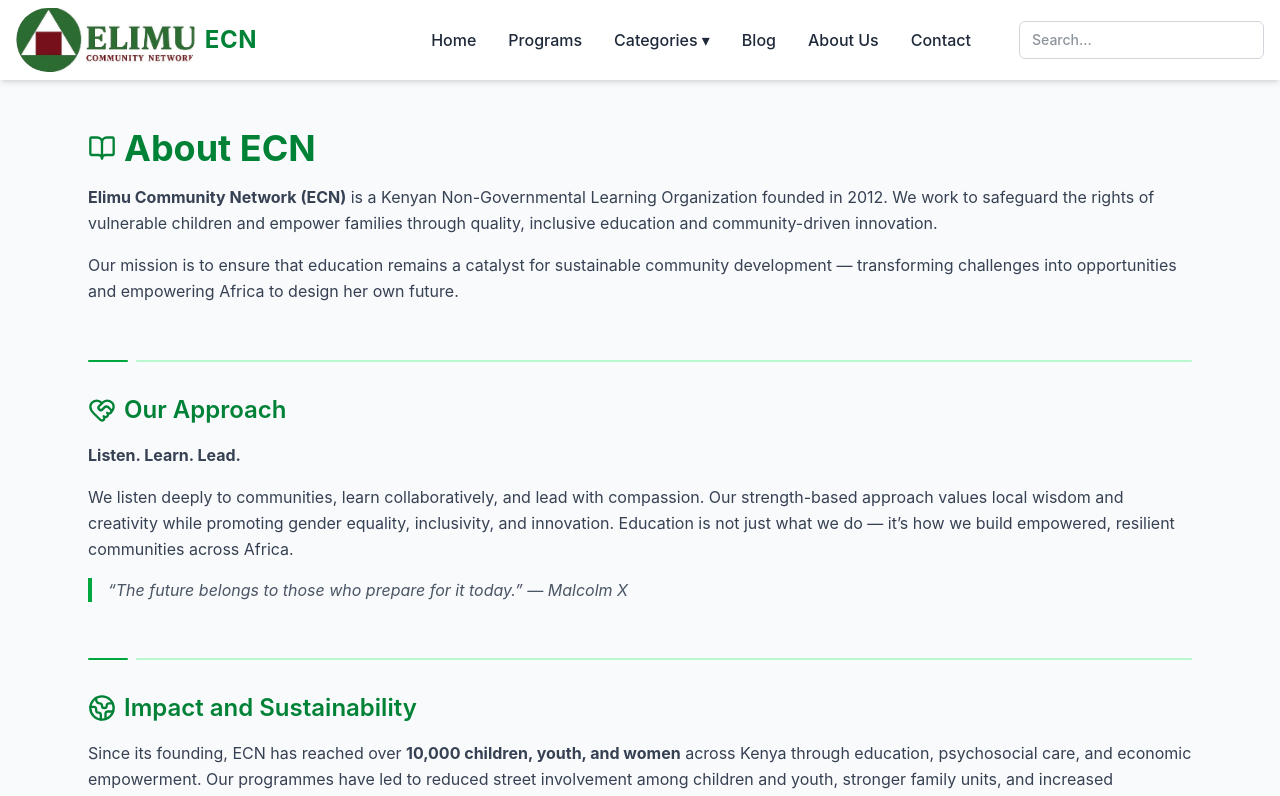
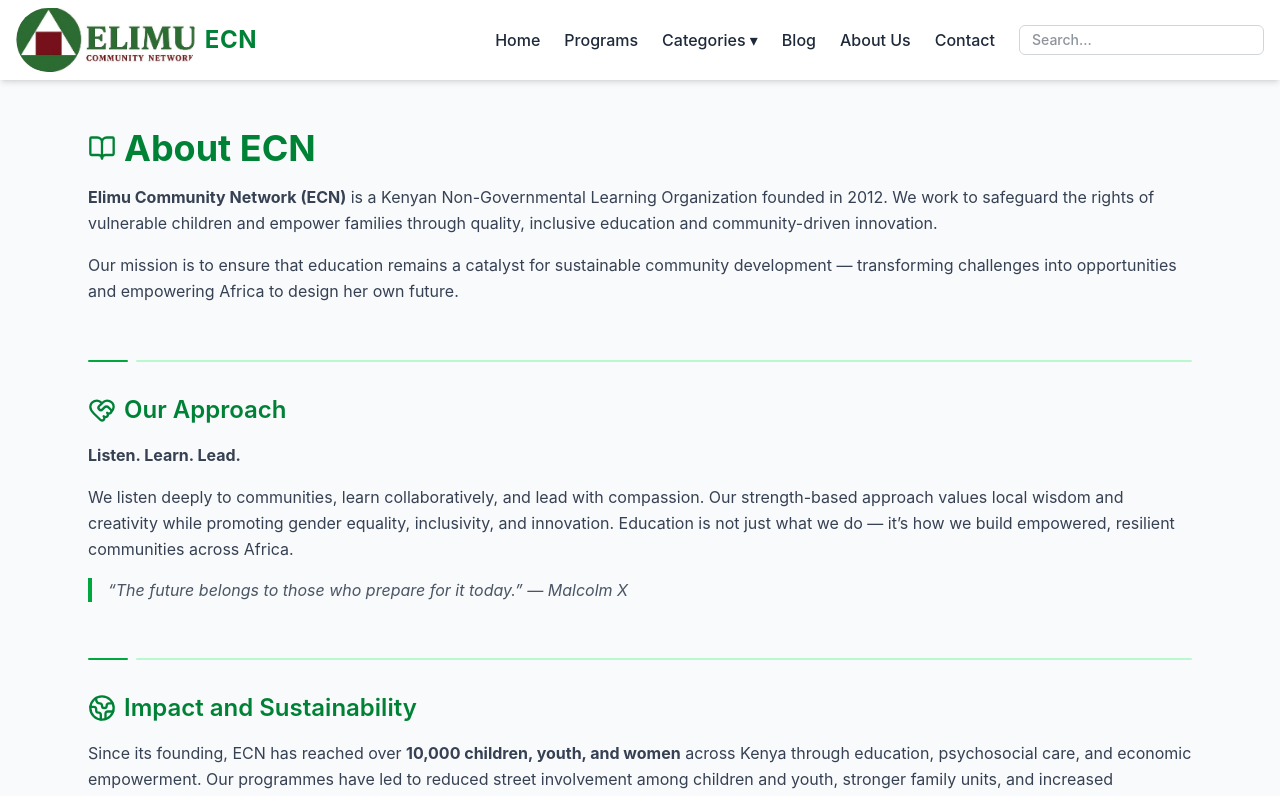
Before and after one commit to steph10920/ecnafrica, a React (Vite) app: page /about in a window 1280 px wide. Shown: the top 796 px of the page. Built offline with nearby package versions, Linux system fonts and the light colour scheme.

Commit message:
changes made in navbar

```diff
--- a/src/components/NavBar.jsx
+++ b/src/components/NavBar.jsx
@@ -16,36 +16,6 @@
     else window.scrollTo({ top: 0, left: 0, behavior: "smooth" });
   };
 
-  const searchMap = [
-    { keyword: "home", page: "/" },
-    { keyword: "about", page: "/about" },
-    { keyword: "vision", page: "/about#vision" },
-    { keyword: "mission", page: "/about#mission" },
-    { keyword: "programs", page: "/programs" },
-    { keyword: "education", page: "/programs#education" },
-    { keyword: "child protection", page: "/programs#child-protection" },
-    { keyword: "community", page: "/programs#community" },
-    { keyword: "blog", page: "/blog" },
-    { keyword: "contact", page: "/contact" },
-  ];
-
-  const handleSearchSubmit = (e) => {
-    e.preventDefault();
-    const query = searchQuery.trim().toLowerCase();
-    if (!query) return;
-
-    const result = searchMap.find((item) => query.includes(item.keyword));
-    if (result) handleNavClick(result.page);
-    else alert("No matching page or section found!");
-    setSearchQuery("");
-  };
-
-  useEffect(() => {
-    const onScroll = () => setIsScrolled(window.scrollY > 50);
-    window.addEventListener("scroll", onScroll);
-    return () => window.removeEventListener("scroll", onScroll);
-  }, []);
-
   const categories = [
     ["arts-and-sports", "Arts and Sports"],
     ["environment", "Environment"],
@@ -56,45 +26,35 @@
     ["uncategorized", "Uncategorized"],
   ];
 
+  useEffect(() => {
+    const onScroll = () => setIsScrolled(window.scrollY > 50);
+    window.addEventListener("scroll", onScroll);
+    return () => window.removeEventListener("scroll", onScroll);
+  }, []);
+
+  const handleSearchSubmit = (e) => {
+    e.preventDefault();
+    if (!searchQuery.trim()) return;
+    alert("Searching for: " + searchQuery);
+    setSearchQuery("");
+    setMobileOpen(false);
+  };
+
   return (
-    <header
-      className={`fixed w-full z-50 bg-white/90 backdrop-blur-md shadow-md transition-all duration-300 ${
-        isScrolled ? "py-1" : "py-2"
-      }`}
-    >
+    <header className={`fixed w-full z-50 bg-white/95 backdrop-blur-md shadow-md transition-all ${isScrolled ? "py-1" : "py-2"}`}>
       <div className="max-w-7xl mx-auto px-4 flex items-center justify-between">
         {/* Logo */}
-        <button
-          onClick={() => handleNavClick("/")}
-          className="flex items-center gap-2"
-        >
-          <img
-            src={Logo}
-            alt="ECN Africa Logo"
-            className={`transition-all duration-300 rounded-full ${
-              isScrolled ? "h-12" : "h-16"
-            }`}
-          />
-          <span className="text-green-700 font-bold text-xl md:text-2xl tracking-wide">
-            ECN
-          </span>
+        <button onClick={() => handleNavClick("/")} className="flex items-center gap-2">
+          <img src={Logo} alt="ECN Logo" className={`transition-all rounded-full ${isScrolled ? "h-12" : "h-16"}`} />
+          <span className="text-green-700 font-bold text-xl md:text-2xl tracking-wide">ECN</span>
         </button>
 
         {/* Desktop Menu */}
-        <nav className="hidden md:flex items-center space-x-8 text-gray-800 font-medium">
-          <button onClick={() => handleNavClick("/")} className="hover:text-green-600">
-            Home
-          </button>
-          <button onClick={() => handleNavClick("/programs")} className="hover:text-green-600">
-            Programs
-          </button>
-
-          <div
-            className="relative"
-            onMouseEnter={() => setCategoriesOpen(true)}
-            onMouseLeave={() => setCategoriesOpen(false)}
-          >
-            <button className="flex items-center gap-1 hover:text-green-600">
+        <nav className="hidden md:flex items-center space-x-6 text-gray-800 font-medium">
+          <button onClick={() => handleNavClick("/")} className="hover:text-green-600">Home</button>
+          <button onClick={() => handleNavClick("/programs")} className="hover:text-green-600">Programs</button>
+          <div className="relative">
+            <button className="hover:text-green-600 flex items-center gap-1" onClick={() => setCategoriesOpen(!categoriesOpen)}>
               Categories ▾
             </button>
             <AnimatePresence>
@@ -103,15 +63,10 @@
                   initial={{ opacity: 0, y: -5 }}
                   animate={{ opacity: 1, y: 0 }}
                   exit={{ opacity: 0, y: -5 }}
-                  transition={{ duration: 0.2 }}
                   className="absolute top-full mt-2 bg-white border rounded-lg shadow-lg w-56 z-50 overflow-hidden"
                 >
                   {categories.map(([path, label]) => (
-                    <button
-                      key={path}
-                      onClick={() => handleNavClick(`/categories/${path}`)}
-                      className="block w-full text-left px-4 py-2 hover:bg-green-50 hover:text-green-700 transition"
-                    >
+                    <button key={path} onClick={() => handleNavClick(`/categories/${path}`)} className="block w-full text-left px-4 py-2 hover:bg-green-50 hover:text-green-700">
                       {label}
                     </button>
                   ))}
@@ -119,33 +74,22 @@
               )}
             </AnimatePresence>
           </div>
-
-          <button onClick={() => handleNavClick("/blog")} className="hover:text-green-600">
-            Blog
-          </button>
-          <button onClick={() => handleNavClick("/about")} className="hover:text-green-600">
-            About Us
-          </button>
-          <button onClick={() => handleNavClick("/contact")} className="hover:text-green-600">
-            Contact
-          </button>
-
-          <form onSubmit={handleSearchSubmit} className="ml-4">
+          <button onClick={() => handleNavClick("/blog")} className="hover:text-green-600">Blog</button>
+          <button onClick={() => handleNavClick("/about")} className="hover:text-green-600">About Us</button>
+          <button onClick={() => handleNavClick("/contact")} className="hover:text-green-600">Contact</button>
+          <form onSubmit={handleSearchSubmit}>
             <input
               type="text"
               value={searchQuery}
               onChange={(e) => setSearchQuery(e.target.value)}
               placeholder="Search..."
-              className="px-3 py-2 rounded-md border border-gray-300 text-sm focus:outline-none focus:ring-2 focus:ring-green-500"
+              className="px-3 py-1 rounded-md border border-gray-300 text-sm focus:outline-none focus:ring-2 focus:ring-green-500"
             />
           </form>
         </nav>
 
-        {/* Mobile Menu Button */}
-        <button
-          className="md:hidden text-green-700 text-3xl focus:outline-none"
-          onClick={() => setMobileOpen(!mobileOpen)}
-        >
+        {/* Mobile Toggle */}
+        <button className="md:hidden text-green-700 text-3xl focus:outline-none" onClick={() => setMobileOpen(!mobileOpen)}>
           {mobileOpen ? "✕" : "☰"}
         </button>
       </div>
@@ -154,57 +98,41 @@
       <AnimatePresence>
         {mobileOpen && (
           <motion.div
-            initial={{ y: -100, opacity: 0 }}
-            animate={{ y: 0, opacity: 1 }}
-            exit={{ y: -100, opacity: 0 }}
+            initial={{ opacity: 0, y: -20 }}
+            animate={{ opacity: 1, y: 0 }}
+            exit={{ opacity: 0, y: -20 }}
             transition={{ duration: 0.3 }}
-            className="md:hidden fixed inset-0 bg-white/95 backdrop-blur-md shadow-lg z-40 overflow-y-auto"
+            className="md:hidden bg-white shadow-lg border-t border-gray-200"
           >
-            <div className="flex flex-col items-center pt-24 pb-12 space-y-5 text-lg font-medium text-gray-800">
-              <button onClick={() => handleNavClick("/")} className="hover:text-green-600">
-                Home
-              </button>
-              <button onClick={() => handleNavClick("/programs")} className="hover:text-green-600">
-                Programs
-              </button>
+            <div className="flex flex-col px-4 py-4 space-y-3">
+              <button onClick={() => handleNavClick("/")} className="hover:text-green-600">Home</button>
+              <button onClick={() => handleNavClick("/programs")} className="hover:text-green-600">Programs</button>
 
-              <details className="group text-center w-3/4">
-                <summary className="cursor-pointer hover:text-green-600 py-2 border-b border-gray-200">
-                  Categories ▾
-                </summary>
-                <div className="mt-2 space-y-2">
+              <details className="group">
+                <summary className="cursor-pointer hover:text-green-600 py-2 border-b border-gray-200">Categories ▾</summary>
+                <div className="pl-4 mt-2 flex flex-col space-y-1">
                   {categories.map(([path, label]) => (
-                    <button
-                      key={path}
-                      onClick={() => handleNavClick(`/categories/${path}`)}
-                      className="block w-full hover:text-green-600 text-left px-4"
-                    >
+                    <button key={path} onClick={() => handleNavClick(`/categories/${path}`)} className="hover:text-green-600 text-left">
                       {label}
                     </button>
                   ))}
                 </div>
               </details>
 
-              <button onClick={() => handleNavClick("/blog")} className="hover:text-green-600">
-                Blog
-              </button>
-              <button onClick={() => handleNavClick("/about")} className="hover:text-green-600">
-                About Us
-              </button>
-              <button onClick={() => handleNavClick("/contact")} className="hover:text-green-600">
-                Contact
-              </button>
+              <button onClick={() => handleNavClick("/blog")} className="hover:text-green-600">Blog</button>
+              <button onClick={() => handleNavClick("/about")} className="hover:text-green-600">About Us</button>
+              <button onClick={() => handleNavClick("/contact")} className="hover:text-green-600">Contact</button>
 
-              <form onSubmit={handleSearchSubmit} className="w-3/4 mt-4 flex items-center border border-gray-300 rounded-md overflow-hidden">
+              <form onSubmit={handleSearchSubmit} className="mt-2 flex items-center border border-gray-300 rounded-md overflow-hidden">
                 <input
                   type="text"
                   value={searchQuery}
                   onChange={(e) => setSearchQuery(e.target.value)}
                   placeholder="Search..."
-                  className="w-full px-4 py-2 text-base focus:outline-none"
+                  className="w-full px-3 py-2 text-sm focus:outline-none"
                 />
-                <button type="submit" className="px-3 text-green-700">
-                  <Search />
+                <button type="submit" className="px-2 text-green-700">
+                  <Search size={18} />
                 </button>
               </form>
             </div>
```
